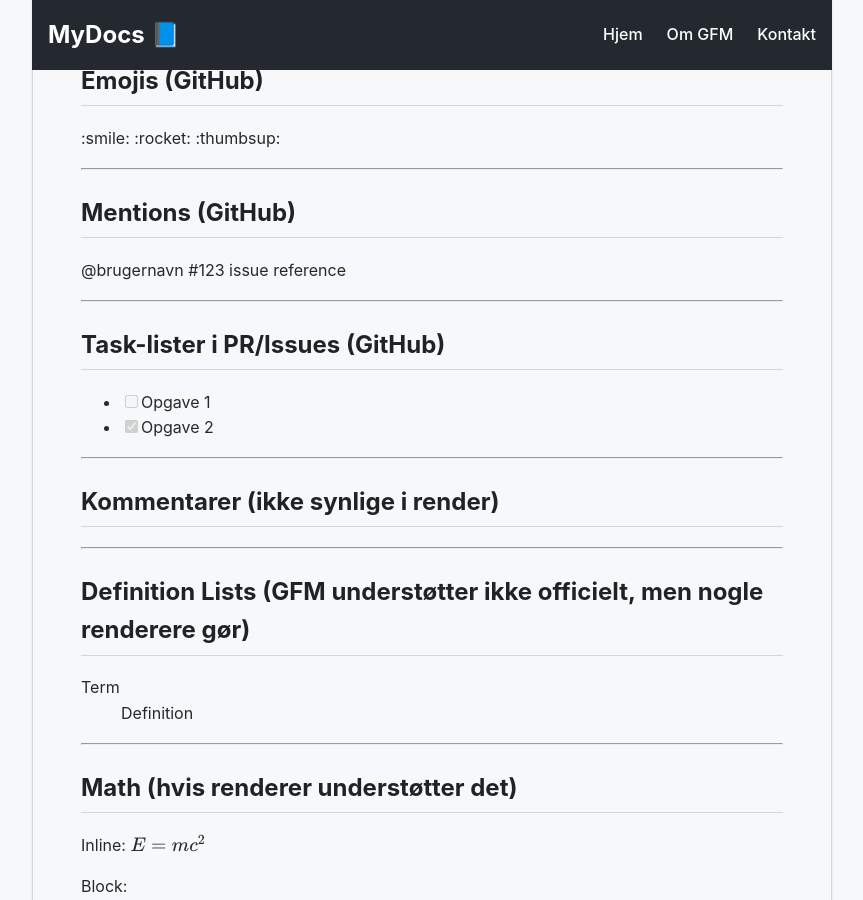
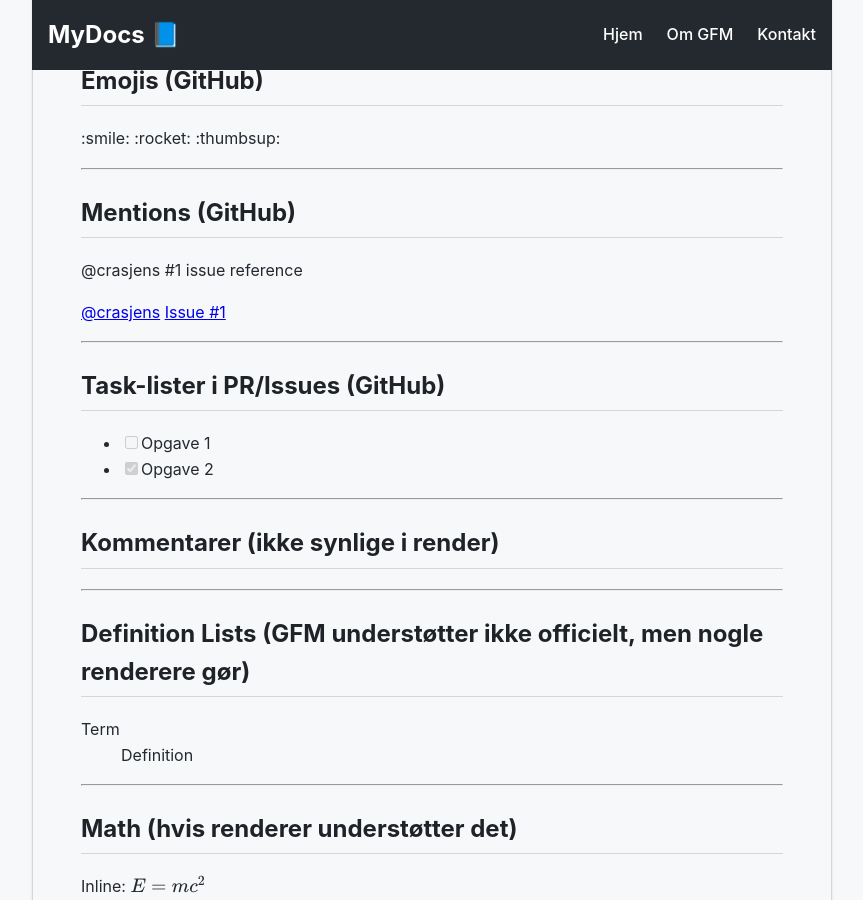
Before and after one commit to crasjens/Markdown, a Jekyll site: the page built from docs/index.md, in a window 1280 px wide and 900 px high, scrolled down 4139 px. Shown: the whole window, without its empty margins (208-1071 px from the left). Built offline with Jekyll 4.4.1, drawn with Linux system fonts in a browser that asks for light colours; comment, search, counter and statistics services are not loaded.

Commit message:
corrections

```diff
--- a/docs/index.md
+++ b/docs/index.md
@@ -88,8 +88,8 @@
 ### Nummererede lister
 
 1. Første
-2. Anden
-3. Tredje
+1. Anden
+1. Tredje
 
 ### Opgavelister
 
@@ -101,7 +101,7 @@
 ## Links
 
 [Linktekst](https://example.com)
-[Link med titel](https://example.com 'Titeltekst')
+[Link med titel](https://example.com 'Titeltekst eller tooltip')
 
 ---
 
@@ -183,8 +183,10 @@
 
 ## Mentions (GitHub)
 
-@brugernavn
-#123 issue reference
+@crasjens
+#1 issue reference
+
+[@crasjens](https://github.com/crasjens)  [Issue #1](https://github.com/crasjens/Markdown/issues/1)
 
 ---
 
```
